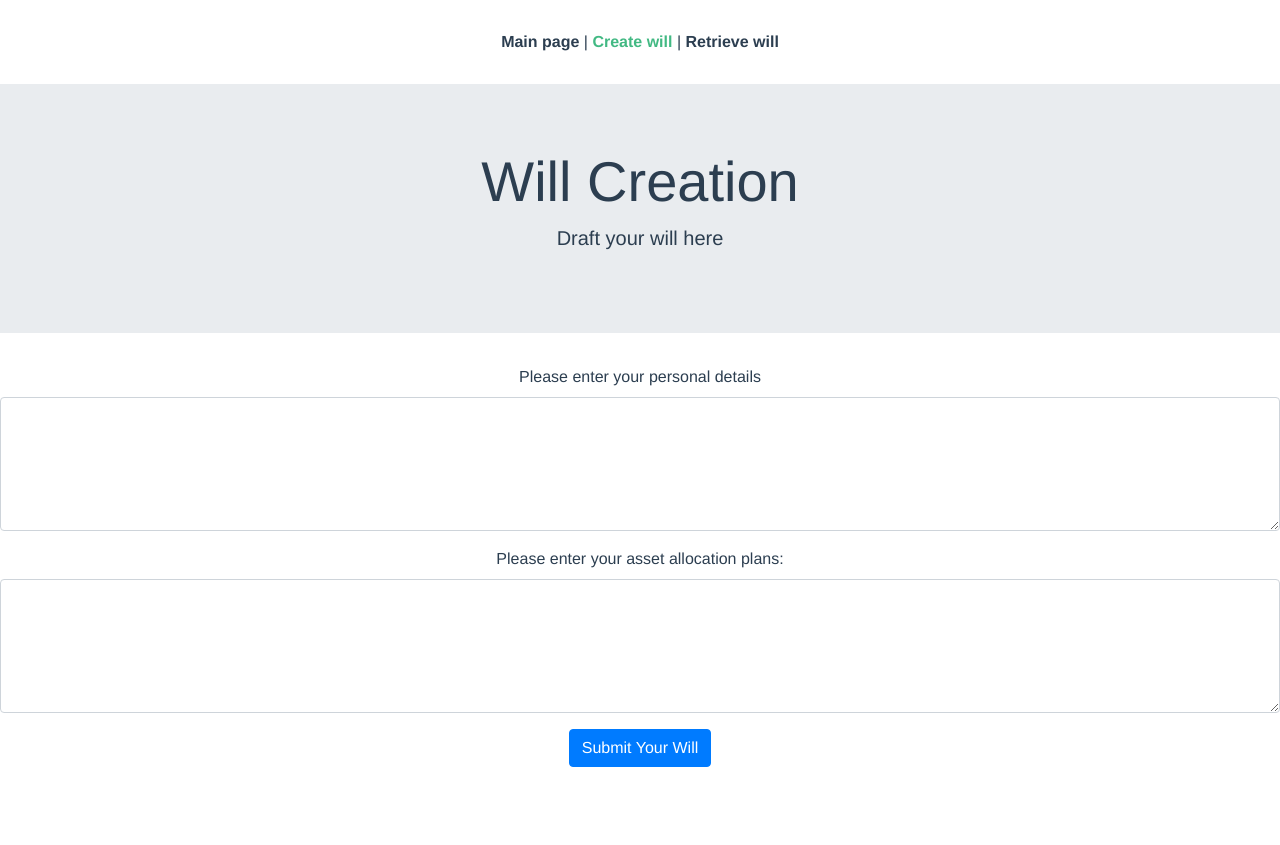
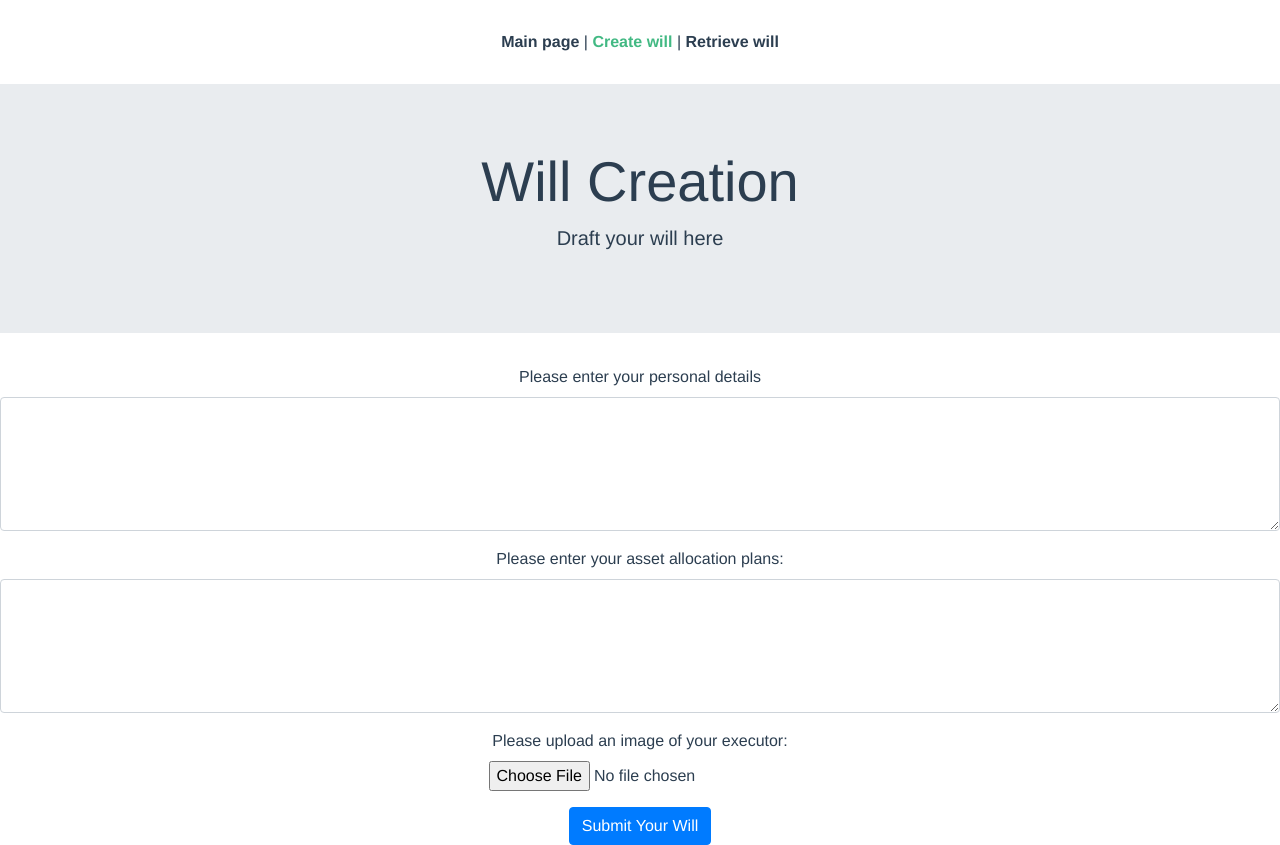
Before and after one commit to ChawPohChia/Block4Will, a Vue app: page /Createwill in a window 1280 px wide. Before the commit the page ends 800 px from the top, so only its background shows below. Built offline with nearby package versions, Linux system fonts and the light colour scheme.

Commit message:
Executor image uploading
Allow will creator to upload image of executor

```diff
--- a/src/components/Createwill.vue
+++ b/src/components/Createwill.vue
@@ -31,7 +31,12 @@
         ></textarea>
       </div>
 
-
+      <div class="form-group">
+        <label>Please upload an image of your executor:</label>
+        <div id="preview">
+          <img v-if="url" :src="url"/>
+        </div><input type="file" @change="onFileChange" />
+      </div>
 
       <button type="submit" class="btn btn-primary">Submit Your Will</button>
     </form>
@@ -52,6 +57,7 @@ export default {
       errorMessage: null,
       successMessage: null,
       loading: false,
+      url: null,
       form: {
         personaldetails: {
           details: null
@@ -74,9 +80,11 @@ export default {
           " " +
           this.form.personaldetails.details
       );
+    },
+     onFileChange(e) {
+      const file = e.target.files[0];
+      this.url = URL.createObjectURL(file);
     }
-
-
   }
 };
 </script>
```
Also changed, not shown: 1 other file (tests, documents, lock files or other folders).
